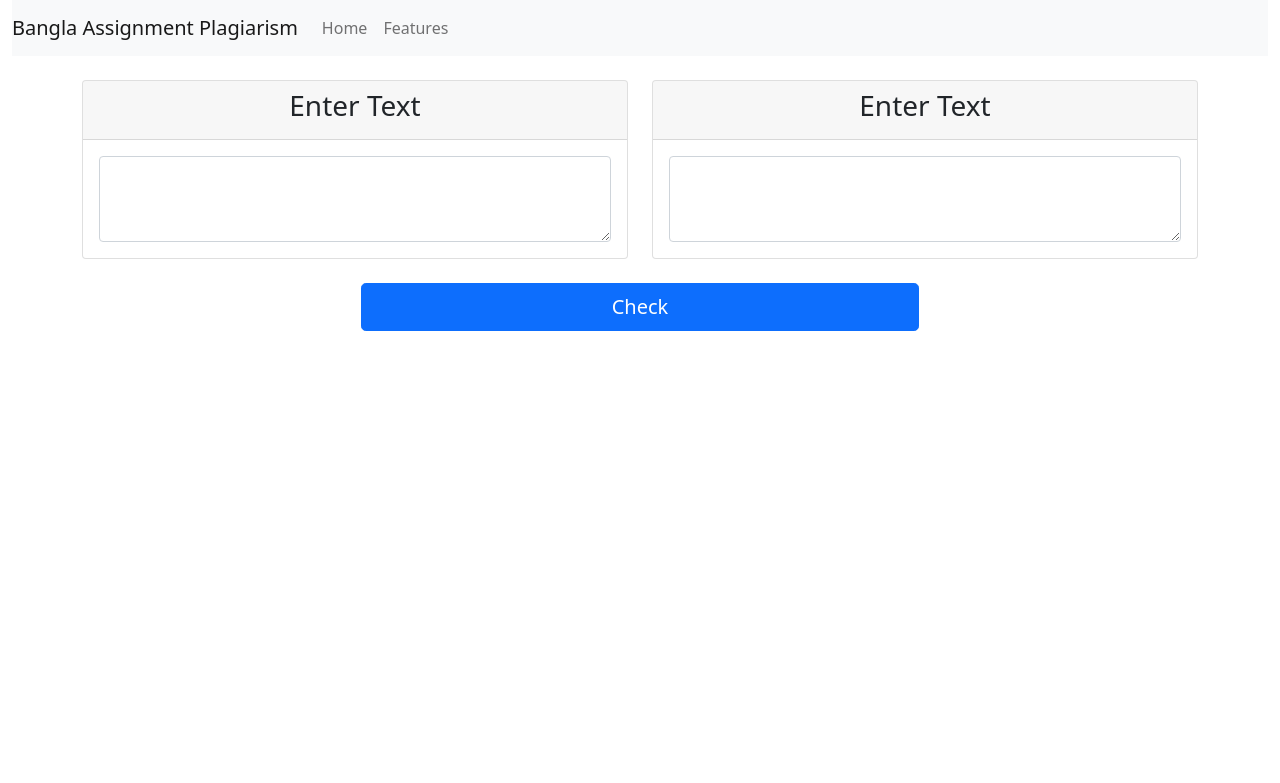
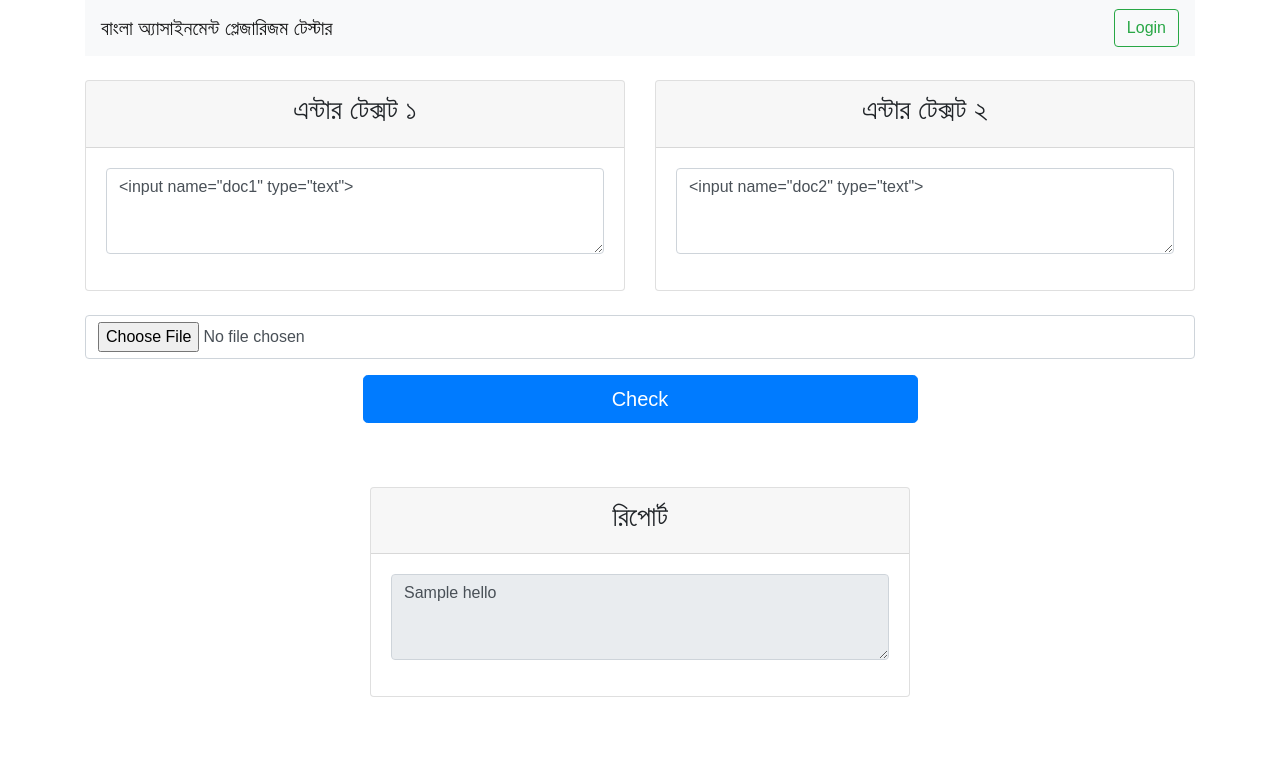
Before and after one commit to TrellixVulnTeam/bangla-assignment-plagiarism-checker_PW36, a Django app: template base/templates/base/master.html in a window 1280 px wide. Shown: the top 783 px of the page. Run offline with Django 3.2, Linux system fonts and the light colour scheme; the template is opened without the code that fills it: most values are stand-ins (such as "Sample title", 1, 10 or a date in 2020); form fields are guessed from the names that the template uses; some libraries are stand-ins or nearby versions; some web fonts are replaced.

Commit message:
template added

```diff
--- a/base/templates/base/master.html
+++ b/base/templates/base/master.html
@@ -1,43 +1,39 @@
-{% load static %}
-<html>
+<!doctype html>
+<html lang="en">
 
 <head>
+    <!-- Required meta tags -->
     <meta charset="utf-8">
-    <meta http-equiv="X-UA-Compatible" content="IE=edge">
-    <title></title>
-    <meta name="description" content="">
-    <meta name="viewport" content="width=device-width, initial-scale=1">
-    <link rel="stylesheet" href="{% static 'css/main.css' %}">
-    <link rel="preconnect" href="https://fonts.googleapis.com">
-    <link rel="preconnect" href="https://fonts.gstatic.com" crossorigin>
-    <link href="https://cdn.jsdelivr.net/npm/bootstrap@5.1.3/dist/css/bootstrap.min.css" rel="stylesheet" integrity="sha384-1BmE4kWBq78iYhFldvKuhfTAU6auU8tT94WrHftjDbrCEXSU1oBoqyl2QvZ6jIW3" crossorigin="anonymous">
-    <link href="https://fonts.googleapis.com/css2?family=Open+Sans+Condensed:ital,wght@0,300;0,700;1,300&family=Quicksand:wght@300;400;500;600&family=Roboto:ital,wght@0,100;0,300;1,100;1,300&family=Ubuntu:wght@300;500;700&display=swap" rel="stylesheet">
+    <meta name="viewport" content="width=device-width, initial-scale=1, shrink-to-fit=no">
+
+    <!-- Bootstrap CSS -->
+    <link rel="stylesheet" href="https://maxcdn.bootstrapcdn.com/bootstrap/4.0.0/css/bootstrap.min.css" integrity="sha384-Gn5384xqQ1aoWXA+058RXPxPg6fy4IWvTNh0E263XmFcJlSAwiGgFAW/dAiS6JXm" crossorigin="anonymous">
+    <link href="https://fonts.maateen.me/solaiman-lipi/font.css" rel="stylesheet">
+    <title>বাংলা অ্যাসাইনমেন্ট প্লেজারিজম টেস্টার</title>
+    <style>
+        body {
+            font-family: 'SolaimanLipi', sans-serif;
+        }
+    </style>
 </head>
 
 <body>
-    <!-- base tamplate -->
-    <div class="container-fluid">
+    <div class="container">
         <div class="row">
-            <div class="col-12">
-                <nav class="navbar navbar-expand-lg navbar-light bg-light">
-                    <a class="navbar-brand" href="#">Bangla Assignment Plagiarism</a>
-                    <button class="navbar-toggler" type="button" data-toggle="collapse" data-target="#navbarNav" aria-controls="navbarNav" aria-expanded="false" aria-label="Toggle navigation">
-                        <span class="navbar-toggler-icon"></span>
-                    </button>
-                    <div class="collapse navbar-collapse" id="navbarNav">
-                        <ul class="navbar-nav">
-                            <li class="nav-item active">
-                                <a class="nav-link" href="#">Home</a>
-                            </li>
-                            <li class="nav-item">
-                                <a class="nav-link" href="#">Features</a>
-                            </li>
-                        </ul>
+            <div class="col-md-12">
+                <div>
+                    <nav class="navbar navbar-expand-lg navbar-light bg-light d-flex justify-content-between align-items-center">
+                        <div>
+                            <a class="navbar-brand" href="#">বাংলা অ্যাসাইনমেন্ট প্লেজারিজম টেস্টার</a>
                         </div>
+
+                        <div class="form-inline my-2 my-lg-0">
+
+                            <button class="btn btn-outline-success my-2 my-sm-0" type="submit">Login</button>
+                        </div>
+
                     </nav>
                 </div>
-        </div>
-        <div class="container">
                 <form class="" method="post">
                     {% csrf_token %}
                     <div class="row my-4">
@@ -45,13 +41,13 @@
                         <div class="col-md-6">
                             <div class="card">
                                 <div class="card-header text-center">
-                                <h3>Enter Text</h3>
+                                    <h3>এন্টার টেক্সট ১</h3>
                                 </div>
 
                                 <div class="card-body">
 
                                     <div class="form-group">
-                                    <textarea class="form-control" name="doc1" id="text1" rows="3"></textarea>
+                                        <textarea class="form-control" name="doc1" id="text1" rows="3">{{form.doc1}}</textarea>
                                     </div>
 
                                 </div>
@@ -60,30 +56,53 @@
                         <div class="col-md-6">
                             <div class="card">
                                 <div class="card-header text-center">
-                                <h3>Enter Text</h3>
+                                    <h3>এন্টার টেক্সট ২</h3>
                                 </div>
 
                                 <div class="card-body">
 
                                     <div class="form-group">
-                                    <textarea class="form-control" name="doc2" id="text1" rows="3"></textarea>
+                                        <textarea class="form-control" name="doc2" id="text1" rows="3">{{form.doc2}}</textarea>
                                     </div>
 
                                 </div>
                             </div>
                         </div>
                     </div>
-
+                    <div class="form-group">
+                        <input type="file" class="form-control">
+                    </div>
                     <div class="form-group w-100 d-flex justify-content-center align-items-center">
                         <button type="submit" class="btn btn-primary btn-lg btn-block w-50 ">Check</button>
                     </div>
                 </form>
+
+                <br>
+                <br>
+                <div class="row">
+                    <div class="col-md-6 mx-auto">
+                        <div class="card">
+                            <div class="card-header text-center">
+                                <h3>রিপোর্ট</h3>
+                            </div>
+                            <div class="card-body">
+
+                                <div class="form-group">
+                                    <textarea disabled="true" class="form-control" name="doc3" id="text1" rows="3">{{hello}}</textarea>
+                                </div>
+
                             </div>
                         </div>
-    <script src="https://code.jquery.com/jquery-3.5.1.slim.min.js" integrity="sha384-DfXdz2htPH0lsSSs5nCTpuj/zy4C+OGpamoFVy38MVBnE+IbbVYUew+OrCXaRkfj" crossorigin="anonymous"></script>
+                    </div>
+                </div>
+            </div>
+        </div>
 
-
-    <script src=" https://cdn.jsdelivr.net/npm/bootstrap@5.1.3/dist/js/bootstrap.bundle.min.js " integrity="sha384-ka7Sk0Gln4gmtz2MlQnikT1wXgYsOg+OMhuP+IlRH9sENBO0LRn5q+8nbTov4+1p " crossorigin="anonymous "></script>
+        <!-- Optional JavaScript -->
+        <!-- jQuery first, then Popper.js, then Bootstrap JS -->
+        <script src="https://code.jquery.com/jquery-3.2.1.slim.min.js" integrity="sha384-KJ3o2DKtIkvYIK3UENzmM7KCkRr/rE9/Qpg6aAZGJwFDMVNA/GpGFF93hXpG5KkN" crossorigin="anonymous"></script>
+        <script src="https://cdnjs.cloudflare.com/ajax/libs/popper.js/1.12.9/umd/popper.min.js" integrity="sha384-ApNbgh9B+Y1QKtv3Rn7W3mgPxhU9K/ScQsAP7hUibX39j7fakFPskvXusvfa0b4Q" crossorigin="anonymous"></script>
+        <script src="https://maxcdn.bootstrapcdn.com/bootstrap/4.0.0/js/bootstrap.min.js" integrity="sha384-JZR6Spejh4U02d8jOt6vLEHfe/JQGiRRSQQxSfFWpi1MquVdAyjUar5+76PVCmYl" crossorigin="anonymous"></script>
 </body>
 
 </html>
--- a/base/views.py
+++ b/base/views.py
@@ -17,7 +17,6 @@ class PlagView(View):
             form.doc2 = request.POST['doc2']
             form.save()
             similarity_ratio = SequenceMatcher(None,form.doc1,form.doc2).ratio()
+            result = similarity_ratio * 100
 
-            print (similarity_ratio)
-
-        return render(request, 'base/master.html')
+        return render(request, 'base/master.html', {'hello':result, 'form':form})
```
Also changed, not shown: base/templates/form/form.html (added). Lines whose indentation alone changed are shown as unchanged.
